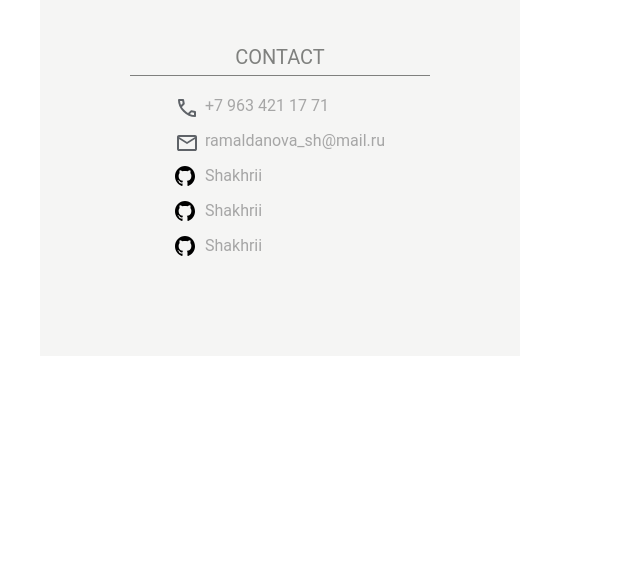
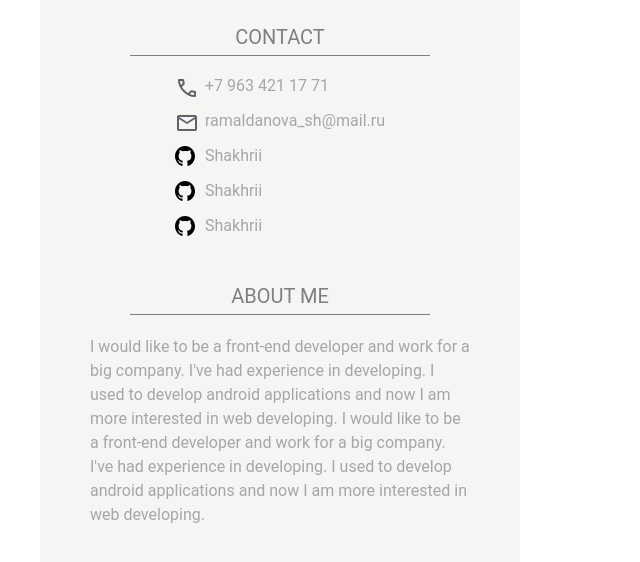
Before and after one commit to Shakhrii/rsschool-cv, a plain HTML site: page index.html in a window 1280 px wide. Shown: the part 600-1162 px from the top of the page, without its empty margins (0-640 px from the left). Before the commit the page ends 956 px from the top, so only its background shows below. Drawn offline with Linux system fonts and the light colour scheme.

Commit message:
feat: add about me block

```diff
--- a/css/style.css
+++ b/css/style.css
@@ -85,7 +85,7 @@ html {
     align-items: center;
     width: 40%;
     background-color: #f5f5f4;
-    padding: 100px 50px;
+    padding: 80px 50px;
   }
 
   .information_photo {
@@ -133,6 +133,13 @@ html {
   }
 
   .information_contact {
+    margin-top: 50px;
+    display: flex;
+    flex-direction: column;
+    align-items: center;
+  }
+
+  .information_article {
     margin-top: 50px;
     display: flex;
     flex-direction: column;
@@ -189,3 +196,8 @@ html {
     height: 20px;
     margin-right: 10px;
   }
+
+  .about_me_description {
+    margin-top: 20px;
+    line-height: 1.5;
+  }
--- a/index.html
+++ b/index.html
@@ -24,13 +24,13 @@
     <main class="container">
         <div class="information">
             <section class="left_side">
-                <img class="information_photo" src="images/IMG_6562.jpeg">
+                <img class="information_photo" src="images/photo.jpg">
                 <h1>Shakhperi <br> Ramaldanova</h1>
                 <div class="line"></div>
                 <p class="left_side-profession">Future Frontend Developer</p>
 
                 <article class="information_contact">
-                    <h2 class="information_contact-title, sub_title">Contact</h2>
+                    <h2 class="information_contact-title sub_title">Contact</h2>
                     <div class="line"></div>
                     <ul class="contact_list">
                         <li class="contact_item_phone contact_item">+7 963 421 17 71</li>
@@ -40,6 +40,15 @@
                         <li class="contact_item_telegram contact_item">Shakhrii</li>
                     </ul>
 
+                </article>
+                <article class="information_about_me information_article">
+                    <h2 class="about_me-title sub_title">About me</h2>
+                    <div class="line"></div>
+                    <p class="about_me_description">I would like to be a front-end developer and work for a big company.
+                         I've had experience in developing. I used to develop android applications and now I am more interested
+                         in web developing. I would like to be a front-end developer and work for a big company.
+                         I've had experience in developing. I used to develop android applications and now I am more interested
+                         in web developing.</p>
                 </article>
             </section>
 
```
Also changed, not shown: images/photo.jpg (added), 1 other file.
